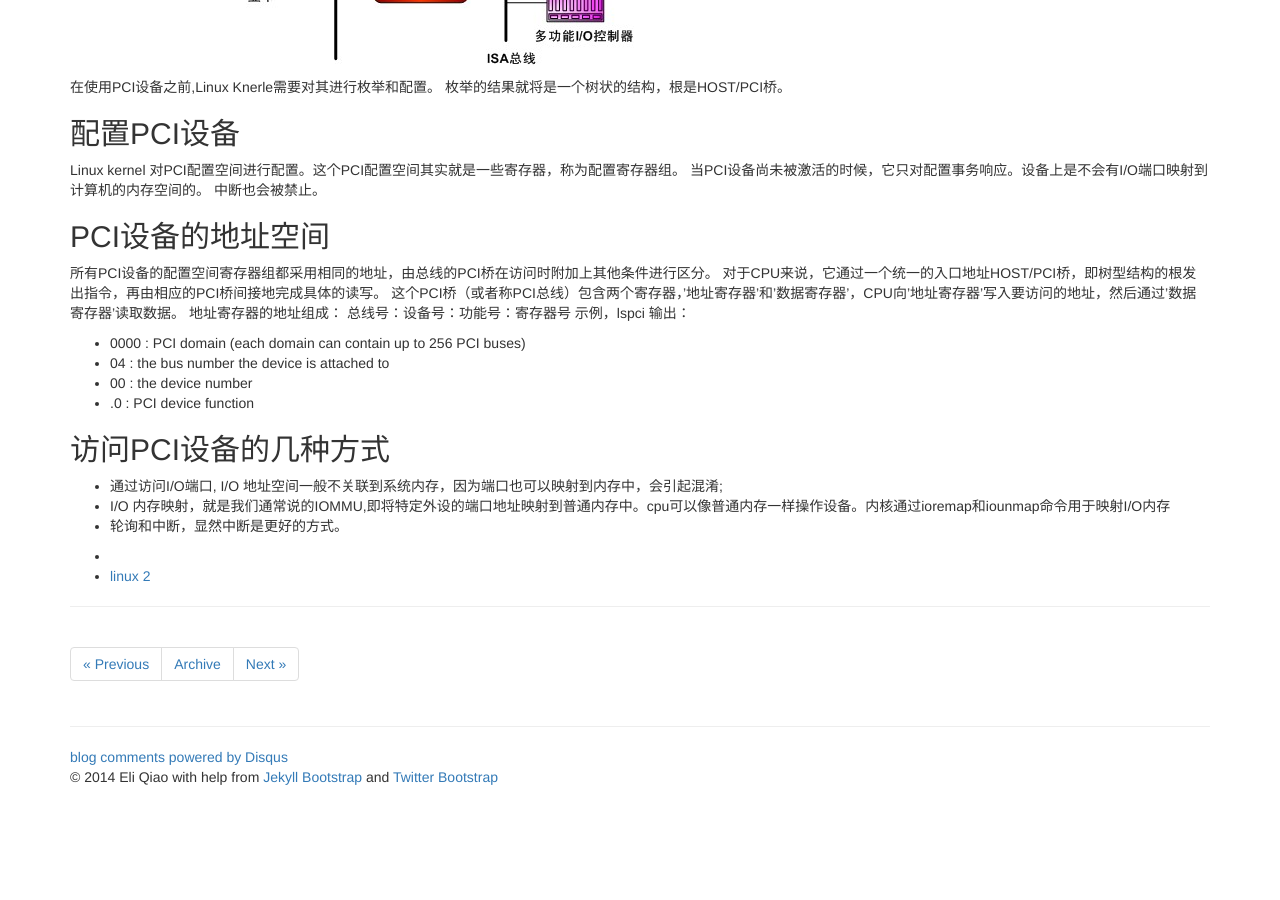
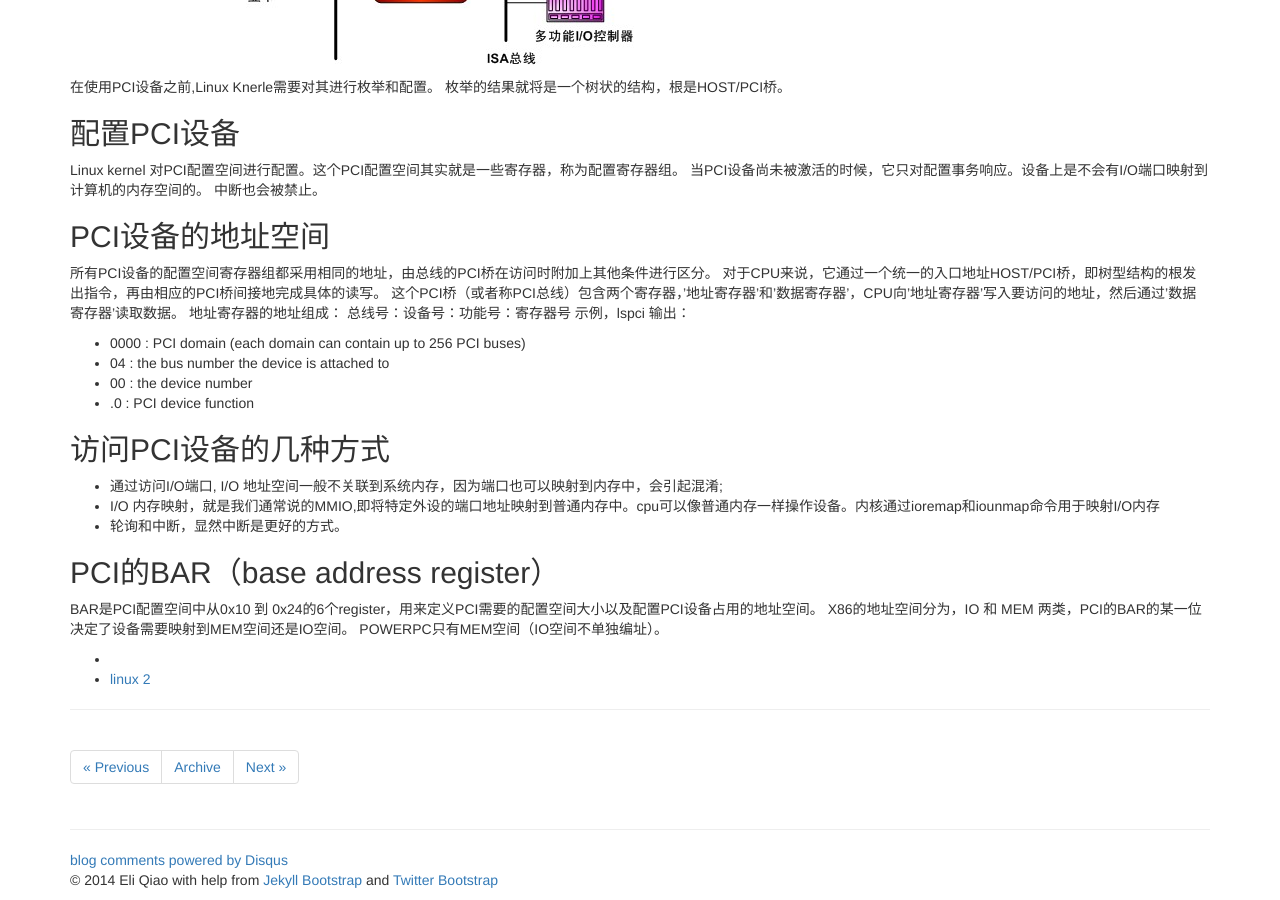
Before and after one commit to taget/taget.github.io, a Jekyll site: the page built from _posts/linux/2014-06-06-linux-pci.md, in a window 1280 px wide and 900 px high, scrolled down 710 px. Built offline with Jekyll 4.4.1, drawn with Linux system fonts in a browser that asks for light colours; nearby versions of some CDN libraries; library files that are not in the unit come from our copies; comment, search, counter and statistics services are not loaded; before the commit the page ends 1507 px from its top, so only the background shows below that.

Commit message:
Fix mmio
Signed-off-by: Eli <taget@163.com>

```diff
--- a/_posts/linux/2014-06-06-linux-pci.md
+++ b/_posts/linux/2014-06-06-linux-pci.md
@@ -45,5 +45,10 @@ Linux kernel 对PCI配置空间进行配置。这个PCI配置空间其实就是
 
 ## 访问PCI设备的几种方式
 * 通过访问I/O端口, I/O 地址空间一般不关联到系统内存，因为端口也可以映射到内存中，会引起混淆;
-* I/O 内存映射，就是我们通常说的IOMMU,即将特定外设的端口地址映射到普通内存中。cpu可以像普通内存一样操作设备。内核通过ioremap和iounmap命令用于映射I/O内存
+* I/O 内存映射，就是我们通常说的MMIO,即将特定外设的端口地址映射到普通内存中。cpu可以像普通内存一样操作设备。内核通过ioremap和iounmap命令用于映射I/O内存
 * 轮询和中断，显然中断是更好的方式。
+
+## PCI的BAR（base address register）
+BAR是PCI配置空间中从0x10 到 0x24的6个register，用来定义PCI需要的配置空间大小以及配置PCI设备占用的地址空间。
+X86的地址空间分为，IO 和 MEM 两类，PCI的BAR的某一位决定了设备需要映射到MEM空间还是IO空间。
+POWERPC只有MEM空间（IO空间不单独编址）。
```
Also changed, not shown: 3 other files.
